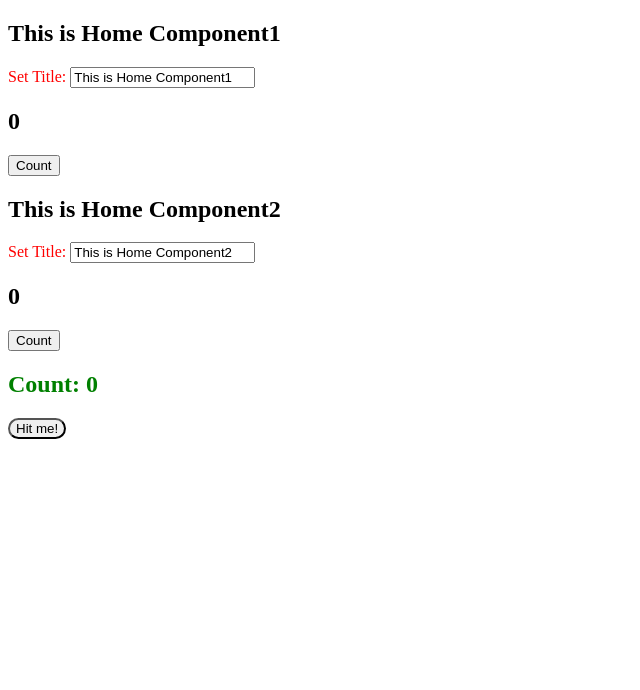
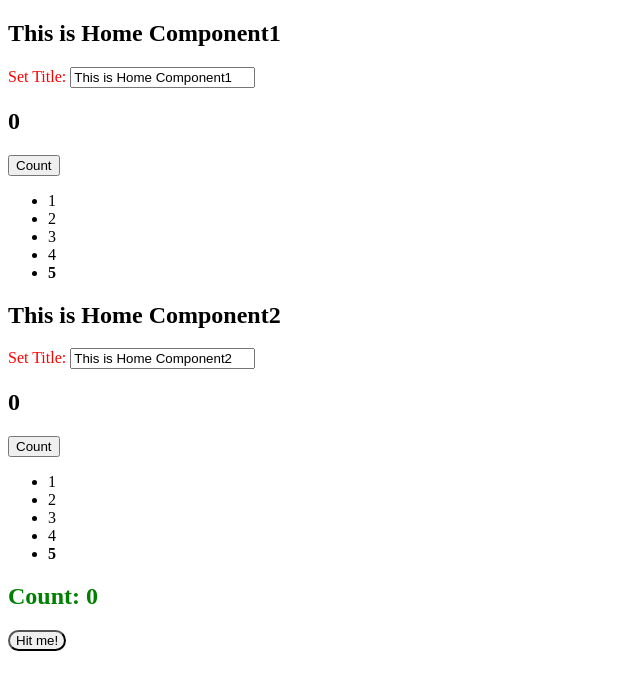
Before and after one commit to ValkyrieQ/learn-angular, an Angular app: page / in a window 1280 px wide. Shown: the top 690 px of the page, without its empty margins (0-640 px from the left). Built offline with nearby package versions, Linux system fonts and the light colour scheme.

Commit message:
Demo structural directive

```diff
--- a/src/app/home/home.component.html
+++ b/src/app/home/home.component.html
@@ -7,3 +7,10 @@
   <h2>{{ count }}</h2>
   <button (click)="countNumber()">Count</button>
 </div>
+
+<ul>
+  <li *ngFor="let item of items">
+    <span *ngIf="item !== 5">{{ item }}</span>
+    <b *ngIf="item === 5">{{ item }}</b>
+  </li>
+</ul>
--- a/src/app/home/home.component.ts
+++ b/src/app/home/home.component.ts
@@ -8,6 +8,8 @@ import { Component, Input } from '@angular/core';
 export class HomeComponent {
   @Input() title: string;
   count: number = 0;
+  items: number[] = [1, 2, 3, 4, 5];
+
   constructor() {}
 
   countNumber() {
```
